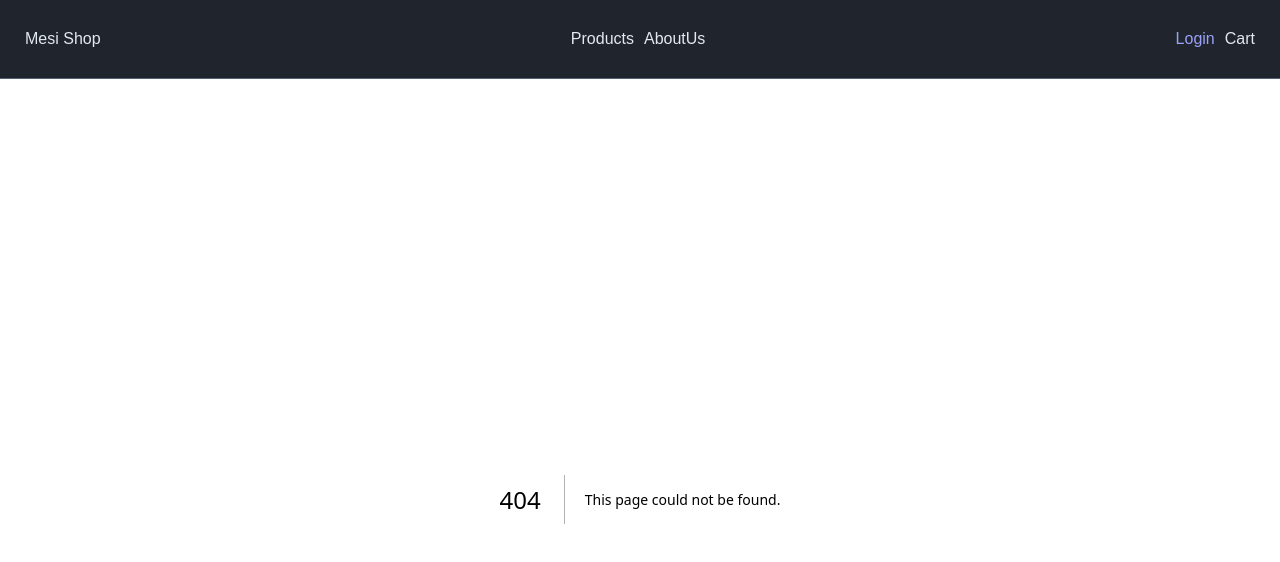
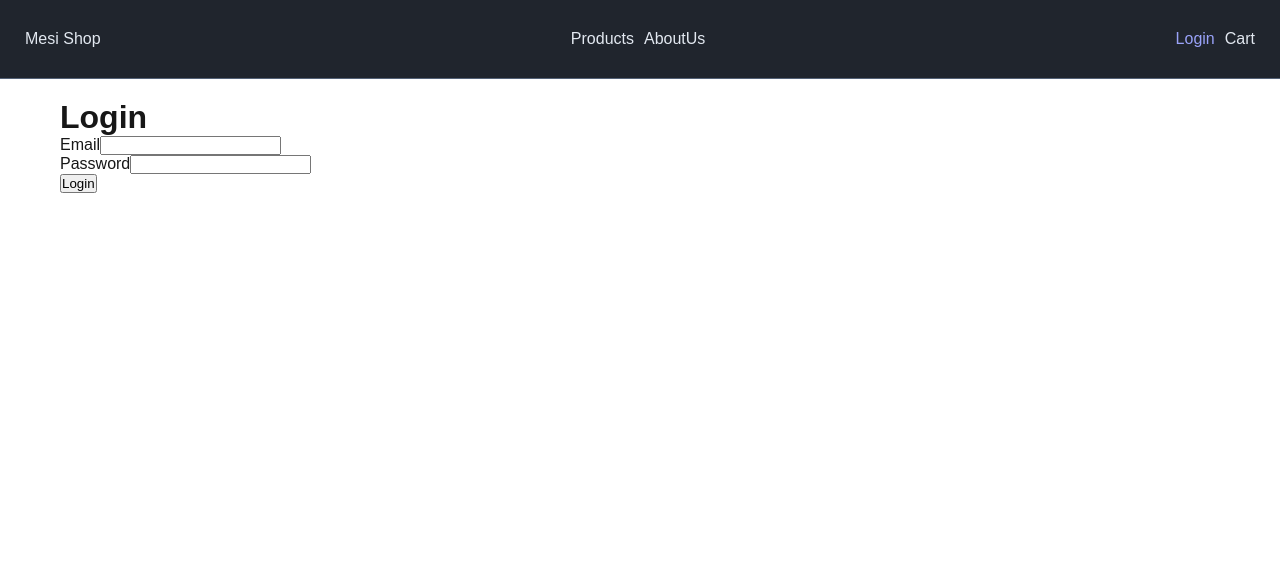
Before and after one commit to maisam-ameri/mesishop-nextjs, a Next.js app: page /login in a window 1280 px wide. Before the commit this address had no page. Shown: the top 562 px of the page. Built offline with nearby package versions, Linux system fonts and the light colour scheme.

Commit message:
feat: add login form submission and result handling

```diff
--- /dev/null
+++ b/src/app/login/page.tsx
@@ -0,0 +1,80 @@
+"use client"
+import { useToast } from "@/context/toastContext";
+import { Login as loginApi } from "@/services/authService"
+import React from "react";
+
+export default function Login() {
+    const [loading, setLoading] = React.useState(false);
+    const { showToast } = useToast();
+
+
+    async function handleSubmit(event: React.SubmitEvent<HTMLFormElement>) {
+        event.preventDefault();
+        setLoading(true);
+
+        const formData = new FormData(event.currentTarget);
+        const email = formData.get("email");
+        const password = formData.get("password");
+        let result = { success: false };
+
+        if (typeof email !== "string" || typeof password !== "string") return;
+
+        try {
+            result = await loginApi({ email, password });
+            console.log(result);
+            showToast(
+                {
+                    id: 0,
+                    message: result.success ? "Login successful" : "Invalid email or password"
+                })
+        }
+        catch (e) {
+            console.log("server error");
+            showToast(
+                {
+                    id: 0,
+                    message: "server error"
+                })
+        }
+        finally {
+            setLoading(false);
+        }
+    }
+
+
+    return (
+        <div>
+
+            <h1>Login</h1>
+            <form onSubmit={handleSubmit}>
+                <div>
+                    <label htmlFor="email">Email</label>
+                    <input
+                        id="email"
+                        name="email"
+                        type="email"
+                        autoComplete="email"
+                        required
+                    />
+                </div>
+                <div>
+                    <label htmlFor="password">Password</label>
+                    <input
+                        id="password"
+                        name="password"
+                        type="password"
+                        autoComplete="current-password"
+                        required
+                    />
+                </div>
+                <button
+                    className="submit-button"
+                    disabled={loading}
+                    type="submit">
+                    {loading ? "Logging in ..." : "Login"}
+                </button>
+            </form>
+
+        </div>
+    )
+}
--- /dev/null
+++ b/src/services/authService.tsx
@@ -0,0 +1,9 @@
+
+export async function Login({email,password} : {email:string,password:string}) {
+    return new Promise<{ success: boolean }>((resolve, rejected) => {
+        setTimeout(() => {
+            resolve({ success: true });
+            //rejected({ success: false });
+        }, 2000);
+    });
+}
```
